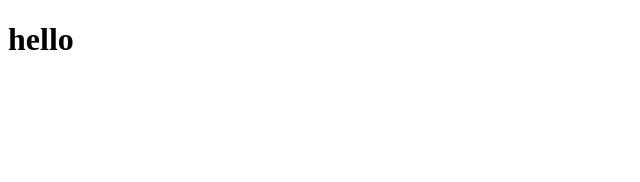
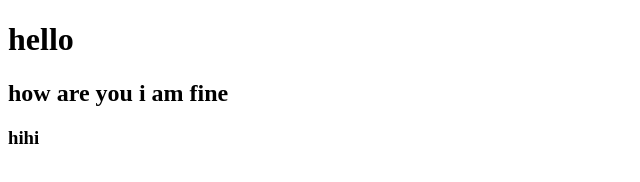
Before and after one commit to farhan90987/justtest, a plain HTML site: page index.html in a window 1280 px wide. Shown: the whole page, without its empty margins (0-640 px from the left). Drawn offline with Linux system fonts and the light colour scheme.

Commit message:
hi new changes

```diff
--- a/index.html
+++ b/index.html
@@ -10,6 +10,12 @@
 <body>
     <div class="container">
         <h1>hello</h1>
+        <h2>
+            how are you i am fine
+        </h2>
+        <h3>
+            hihi
+        </h3>
     </div>
 </body>
 </html>
```
